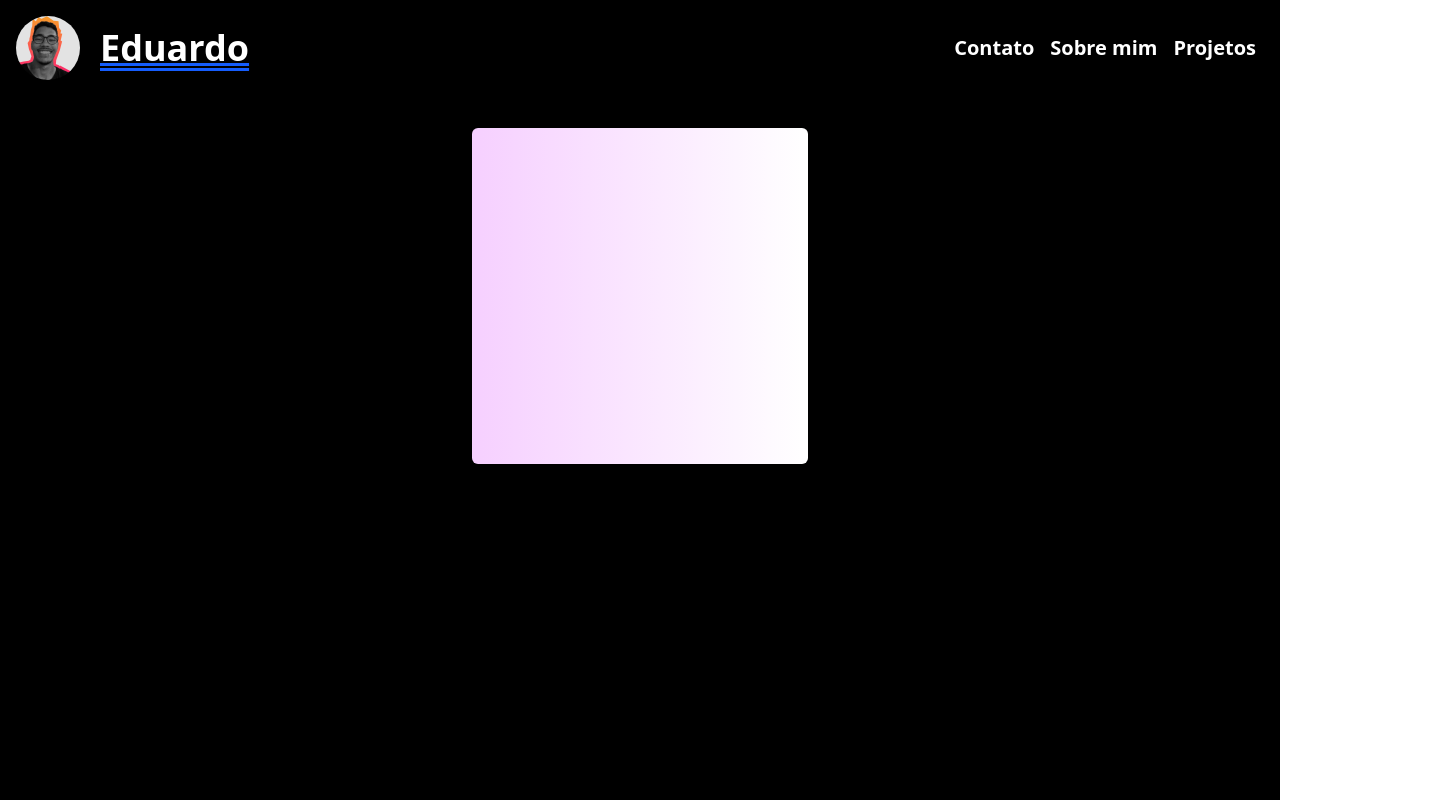
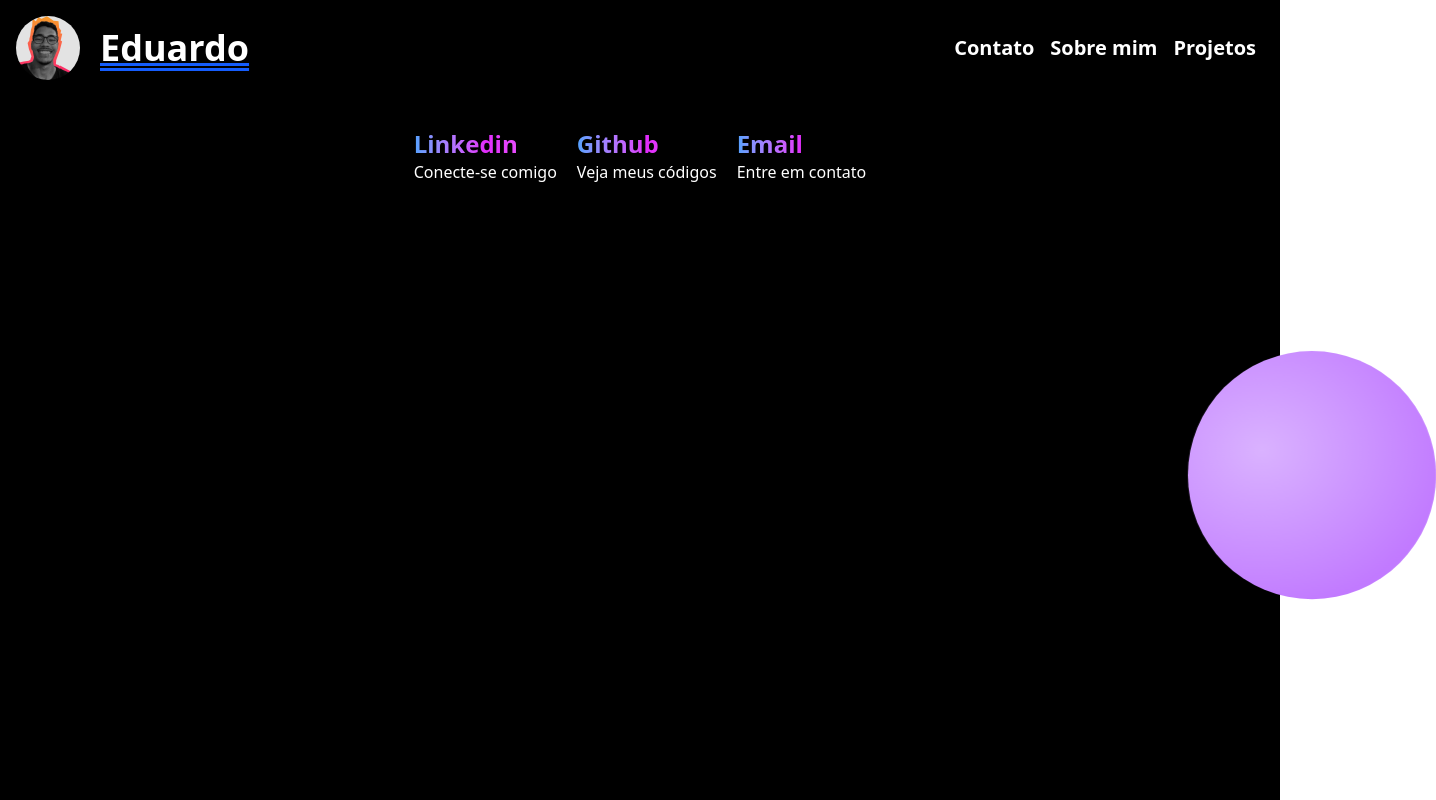
Before and after one commit to EduardoSantos2231/Porfolio_v1.0, a React (Vite) app: page /contact in a window 1280 px wide. Shown: the top 800 px of the page, 1436 px wide, since content can reach past the window. Built offline with nearby package versions, Linux system fonts and the light colour scheme.

Commit message:
fix: componentizando bolhas

```diff
--- a/package.json
+++ b/package.json
@@ -14,7 +14,6 @@
     "class-variance-authority": "^0.7.1",
     "clsx": "^2.1.1",
     "embla-carousel-react": "^8.6.0",
-    "lucide-react": "^0.539.0",
     "react": "^19.1.1",
     "react-dom": "^19.1.1",
     "react-router-dom": "^7.8.1",
--- a/src/Screens/Contact.tsx
+++ b/src/Screens/Contact.tsx
@@ -1,11 +1,30 @@
-
+import Descriptional from "@/components/Descriptional";
+import PinkBubble from "@/components/PinkBubble";
 
 export default function Contact() {
   return (
-    <div className="flex w-full my-10 justify-center">
-      <div className="size-[21rem] bg-white overflow-hidden bg-linear-to-r from-fuchsia-200 rounded-sm">
+    <div className="flex w-full my-10 flex-row justify-center md:gap-5 relative">
+        <span className="hover:scale-110 transition cursor-pointerw  h-fit">
+         <a href="https://www.linkedin.com/in/edusn/" target="_blank">
+           <Descriptional title="Linkedin" description=""/>
+            <p>Conecte-se comigo</p>
+         </a>
+        </span>
 
-      </div>
+        <PinkBubble/>
+
+        <span className="hover:scale-110 transition cursor-pointer h-fit">
+         <a href="https://github.com/EduardoSantos2231" target="_blank">
+           <Descriptional title="Github" description=""/>
+            <p>Veja meus códigos</p>
+         </a>
+        </span>
+
+        <span className="hover:scale-110 transition cursor-pointer h-fit">
+         <Descriptional title="Email" description=""/>
+         <p>Entre em contato</p>
+        </span>
+
     </div>
   )
 }
--- /dev/null
+++ b/src/components/PinkBubble.tsx
@@ -0,0 +1,7 @@
+
+
+export default function PinkBubble() {
+  return (
+    <div className="size-60 top-60 -right-40 absolute rounded-full bg-radial-[at_30%_40%] float from-purple-300 to-purple-400 to-75%"></div>
+  )
+}
```
Also changed, not shown: src/assets/second_opt.png (added), 1 other file (tests, documents, lock files or other folders).
